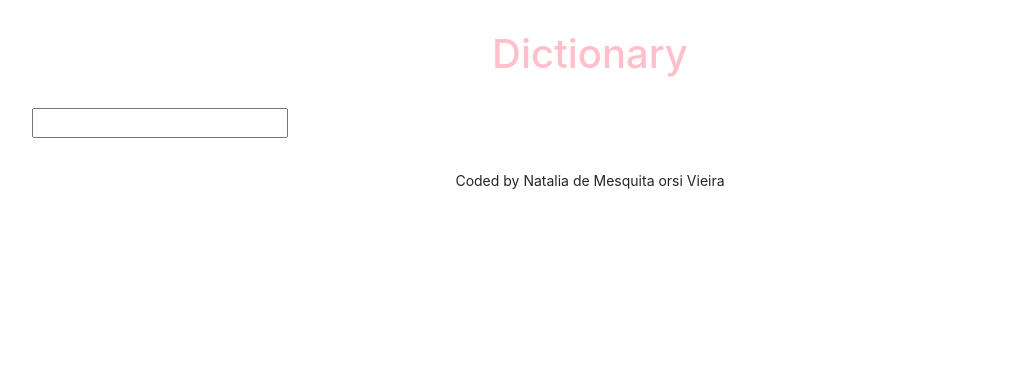
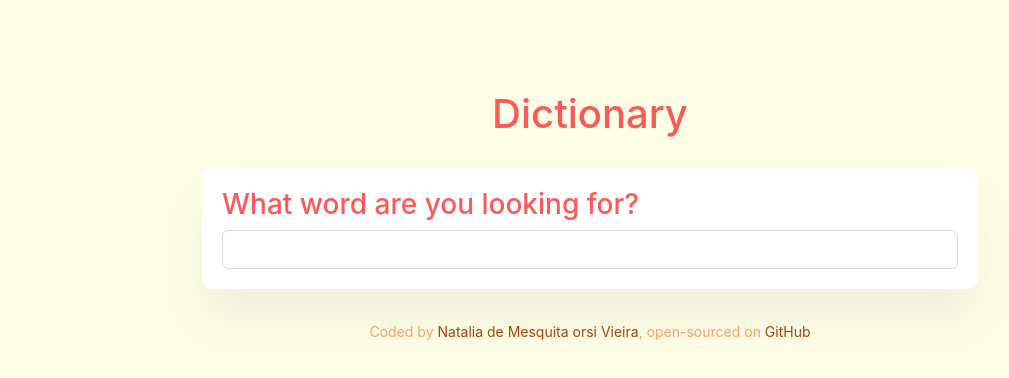
Before and after one commit to NataliaOrsi/dictionary-app, a React (Create React App) app: page / in a window 1280 px wide. Shown: the top 378 px of the page, without its empty margins (50-1059 px from the left). Built offline with nearby package versions, Linux system fonts and the light colour scheme; no server answers.

Commit message:
Added the styles to the app

```diff
--- a/src/App.css
+++ b/src/App.css
@@ -1,5 +1,15 @@
+body {
+  background: rgba(252, 255, 130, 0.2);
+}
+
+.App {
+  max-width: 800px;
+  margin: 0 auto;
+  padding: 60px 0;
+}
+
 .App h1 {
-  color: pink;
+  color: #fd5959;
   text-align: center;
 }
 
@@ -10,4 +20,14 @@
 .App-footer {
   margin: 30px 0;
   text-align: center;
+  color: #ff9c6d;
 }
+
+.App-footer a {
+  color: #af410d;
+  text-decoration: none;
+}
+
+.App-footer .coder {
+  color: #af410d;
+}
--- a/src/App.js
+++ b/src/App.js
@@ -9,10 +9,20 @@ function App() {
           <h1>Dictionary</h1>
         </header>
         <main>
-          <Dictionary />
+          <Dictionary defaultKeyword="friend" />
         </main>
         <footer className="App-footer">
-          <small>Coded by Natalia de Mesquita orsi Vieira</small>
+          <small>
+            Coded by <span className="coder">Natalia de Mesquita orsi Vieira</span>, open-sourced
+            on{" "}
+            <a
+              href="https://github.com/NataliaOrsi/dictionary-app"
+              target="_blank"
+              rel="noreferrer"
+            >
+              GitHub
+            </a>
+          </small>
         </footer>
       </div>
     </div>
--- a/src/Dictionary.css
+++ b/src/Dictionary.css
@@ -1,4 +1,34 @@
-.Dictionary {
+.Dictionary section {
+   background: white;
+   padding: 20px;
+   border-radius: 10px;
+   box-shadow: 0 30px 50px rgba(65,50,100,.08);
+   margin-top: 10px;
+}
+
+.Dictionary h2, .Dictionary h3 {
+    color: #fd5959;
+}
+
+.Dictionary h2 {
+    font-size: 33px;
+    margin: 0;
+}
+
+.Dictionary h3 {
+    font-size: 28px;
+}
+
+.Dictionary input {
     display: block;
-    margin: 0 auto;
+    width: 100%;
+    font-size: 18px;
+    border: 1px solid #ddd;
+    border-radius: 6px;
+    padding: 5px;
 }
+
+.Dictionary .Phonetic {
+    font-size: 28px;
+    color: #ff9c6d;
+}
--- a/src/Dictionary.js
+++ b/src/Dictionary.js
@@ -3,32 +3,48 @@ import Results from "./Results";
 import axios from "axios";
 import "./Dictionary.css";
 
-export default function Dictionary() {
-    let [keyword, setKeyword] = useState("");
+export default function Dictionary(props) {
+    let [keyword, setKeyword] = useState(props.defaultKeyword);
     let [results, setResults] = useState(null);
+    let [loaded, setLoaded] = useState(false);
 
     function handleResponse(response) {
         setResults(response.data[0]);
     }
 
-    function search(event) {
-        event.preventDefault();
-
+    function search() {
         let apiKey = `https://api.dictionaryapi.dev/api/v2/entries/en/${keyword}`;
         axios.get(apiKey).then(handleResponse);
+    }
+
+    function handleSubmit(event) {
+        event.preventDefault();
+        search();
     }
 
     function handleSearch(event) {
         setKeyword(event.target.value);
     }
 
+    function load() {
+        setLoaded(true);
+        search();
+    }
+
+    if (loaded) {
         return (
             <div className="Dictionary">
-        <form onSubmit={search}>
+                <section>
+                    <h3>What word are you looking for?</h3>
+                    <form onSubmit={handleSubmit}>
                         <input type="search" onChange={handleSearch} />
                     </form>
+                </section>
                 <Results results={results} />
             </div>
-
         );
+    } else {
+        load();
+        return <div>Loading...</div>;
     }
+}
--- /dev/null
+++ b/src/Meaning.css
@@ -0,0 +1,21 @@
+.Meaning p {
+    color: #fd5959;
+    margin-bottom: 0px;
+}
+
+.Meaning strong {
+    color: #ff9c6d;
+}
+
+.Synonyms ul {
+    padding: 0;
+    margin: 0 0 20px;
+}
+
+.Synonyms li {
+    list-style: none;
+    display: inline-block;
+    margin-right: 15px;
+    font-size: 14px;
+    color:#af410d;
+}
--- a/src/Meaning.js
+++ b/src/Meaning.js
@@ -1,5 +1,6 @@
 import React from "react";
 import Synonyms from "./Synonyms";
+import "./Meaning.css";
 
 export default function Meaning(props) {
     return (
--- a/src/Phonetic.js
+++ b/src/Phonetic.js
@@ -3,10 +3,11 @@ import ReactAudioPlayer from "react-audio-player";
 
 export default function Phonetic(props) {
     return (
-      <div className="Phonetic">
-        <ReactAudioPlayer src={props.phonetic.audio} onPlay controls />
-        <br />
+      <span className="Phonetic">
         {props.phonetic.text}
-      </div>
+        <div>
+          <ReactAudioPlayer src={props.phonetic.audio} onPlay controls />
+        </div>
+      </span>
     );
 }
--- a/src/Results.js
+++ b/src/Results.js
@@ -3,22 +3,26 @@ import Phonetic from "./Phonetic";
 import Meaning from "./Meaning";
 
 export default function Results(props) {
-    if(props.results) {
+  if (props.results) {
     return (
       <div className="Results">
-                <h2>{props.results.word}</h2>
-                {props.results.phonetics.map(function(phonetic, index) {
+        <section>
+          <h2>
+            <strong>{props.results.word} </strong>
+            {props.results.phonetics.map(function (phonetic, index) {
               return (
-                        <div key={index}>
+                <span key={index}>
                   <Phonetic phonetic={phonetic} />
-                        </div>
+                </span>
               );
             })}
-                {props.results.meanings.map(function(meaning, index) {
+          </h2>
+        </section>
+        {props.results.meanings.map(function (meaning, index) {
           return (
-                        <div key={index}>
+            <section key={index}>
               <Meaning meaning={meaning} />
-                        </div>
+            </section>
           );
         })}
       </div>
--- a/src/Synonyms.js
+++ b/src/Synonyms.js
@@ -3,11 +3,16 @@ import React from "react";
 export default function Synonyms(props) {
     if (props.synonyms) {
         return (
-            <ul className="Synonyms">
-                {props.synonyms.map(function(synonym, index) {
-                    return <li key={index}>{synonym}</li>
-                })}
+          <div className="Synonyms">
+            <p>
+              <strong>Synonyms: </strong>
+            </p>
+            <ul>
+              {props.synonyms.map(function (synonym, index) {
+                return <li key={index}>{synonym}</li>;
+              })}
             </ul>
+          </div>
         );
     } else {
         return null;
```
Lines whose indentation alone changed are shown as unchanged.
